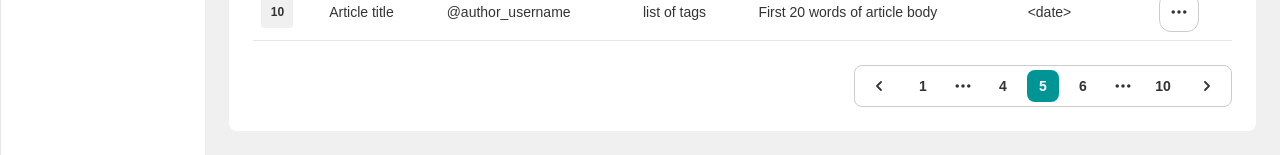
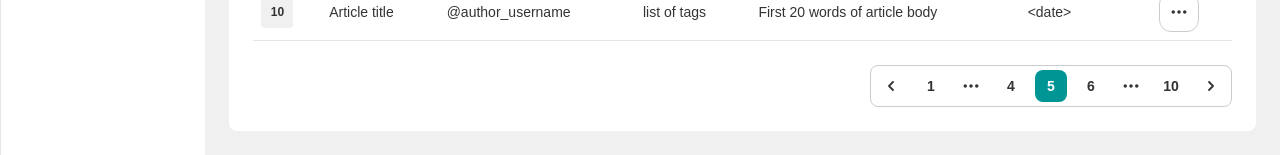
Before and after one commit to sajjadshadrooz/cloudy-nest, a Next.js app: page /articles in a window 1280 px wide. Shown: the part 763-918 px from the top of the page. Built offline with nearby package versions, Linux system fonts and the light colour scheme; no server answers.

Commit message:
#34: Button pagination component created base on design kit v1.

```diff
--- a/src/components/pagination/pagination.tsx
+++ b/src/components/pagination/pagination.tsx
@@ -1,10 +1,9 @@
 "use client";
 
 import React from "react";
-import clsx from "clsx";
 import { ChevronLeftIcon } from "@/icons/chevronLeft";
 import ChevronRightIcon from "@/icons/chevronRight";
-import EllipsisSVG from "@/icons/ellipsis";
+import PaginationButton from "./paginationButton";
 
 type Props = {
   currentPage: number;
@@ -53,49 +52,27 @@ export default function Pagination({
 
   return (
     <div className="w-full flex items-center justify-end">
-      {" "}
       <div className="w-fit flex items-center gap-2 border border-neutral-default-2 rounded-lg p-1 font-semibold text-sm">
-        <button
-          className={clsx(
-            "px-2",
-            disabled && "text-gray-300 cursor-not-allowed"
-          )}
+        <PaginationButton
+          label={<ChevronLeftIcon />}
+          disabled={disabled || currentPage === 1}
           onClick={() => handleClick(currentPage - 1)}
-          disabled={disabled || currentPage === 1}
-        >
-          <ChevronLeftIcon />
-        </button>
-
+        />
         {createPages().map((page, i) => (
-          <button
+          <PaginationButton
             key={i}
+            currentPage={currentPage}
+            label={page}
+            isActive={page === currentPage}
+            disabled={disabled}
             onClick={() => handleClick(page)}
-            disabled={disabled || page === "..."}
-            className={clsx(
-              "min-w-8 h-8 p-1 rounded-lg flex items-center justify-center",
-              page === currentPage && "bg-primary-fg text-white",
-              page === currentPage &&
-                disabled &&
-                "bg-primary-disable-bg-2 text-white",
-              page !== currentPage &&
-                "hover:bg-background active:bg-neutral-press-bg-1",
-              disabled && "text-neutral-disable-fg-1 cursor-not-allowed"
-            )}
-          >
-            {page === "..." ? <EllipsisSVG /> : page}
-          </button>
+          />
         ))}
-
-        <button
-          className={clsx(
-            "px-2",
-            disabled && "text-gray-300 cursor-not-allowed"
-          )}
+        <PaginationButton
+          label={<ChevronRightIcon />}
+          disabled={disabled || currentPage === totalPages}
           onClick={() => handleClick(currentPage + 1)}
-          disabled={disabled || currentPage === totalPages}
-        >
-          <ChevronRightIcon />
-        </button>
+        />
       </div>
     </div>
   );
--- /dev/null
+++ b/src/components/pagination/paginationButton.tsx
@@ -0,0 +1,38 @@
+import React, { ReactNode } from "react";
+import clsx from "clsx";
+import EllipsisSVG from "@/icons/ellipsis";
+
+type Props = {
+  label: string | number | ReactNode;
+  isActive?: boolean;
+  disabled?: boolean;
+  currentPage?: string | number;
+  onClick?: () => void;
+};
+
+export default function PaginationButton({
+  label,
+  isActive,
+  disabled,
+  currentPage = "",
+  onClick,
+}: Props) {
+  return (
+    <button
+      onClick={onClick}
+      disabled={disabled}
+      className={clsx(
+        "min-w-8 h-8 p-1 rounded-lg flex items-center justify-center",
+        label === currentPage && "bg-primary-fg text-white",
+        label === currentPage &&
+          disabled &&
+          "bg-primary-disable-bg-2 text-white",
+        label !== currentPage &&
+          "hover:bg-background active:bg-neutral-press-bg-1",
+        disabled && "text-neutral-disable-fg-1 cursor-not-allowed"
+      )}
+    >
+      {label === "..." ? <EllipsisSVG /> : label}
+    </button>
+  );
+}
```
